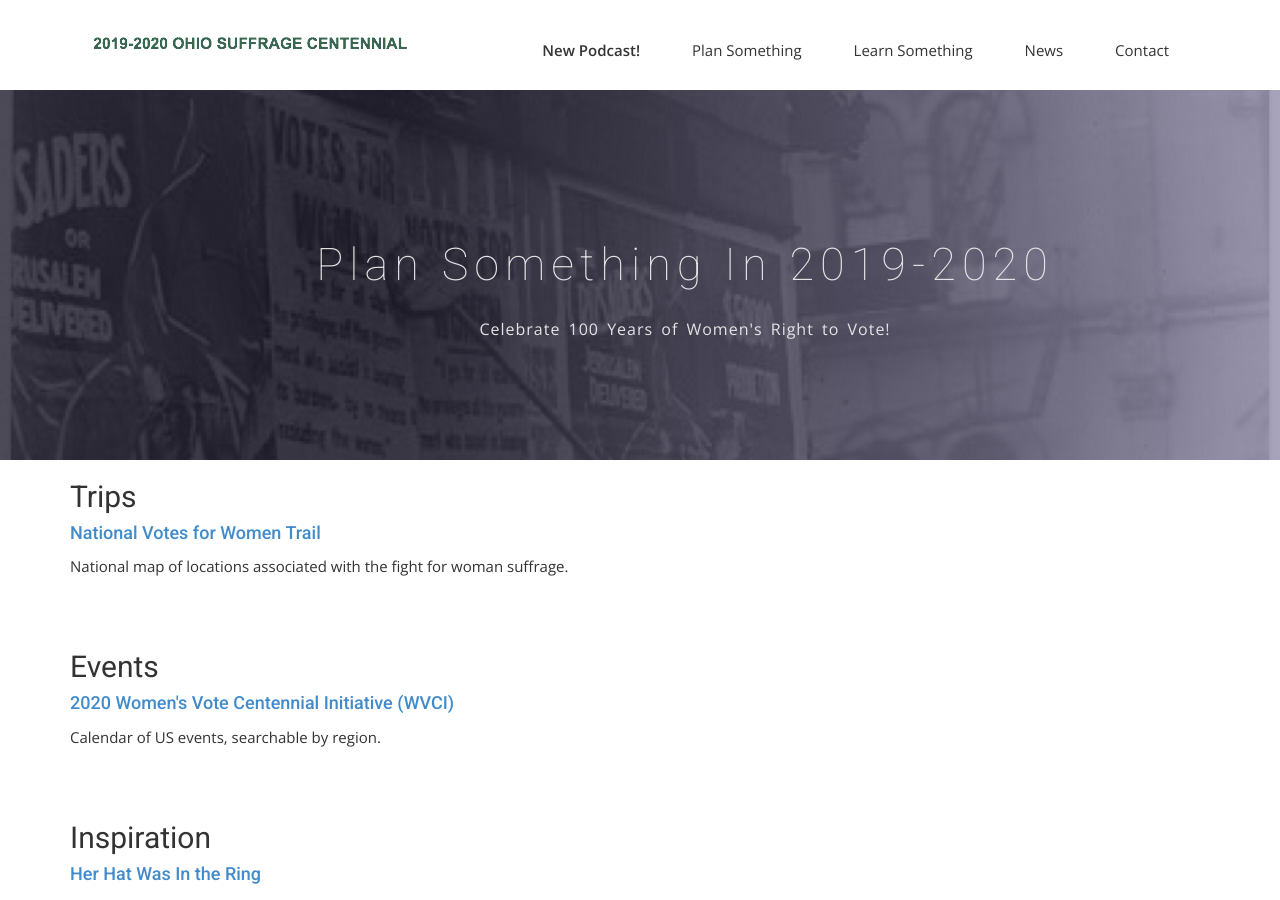
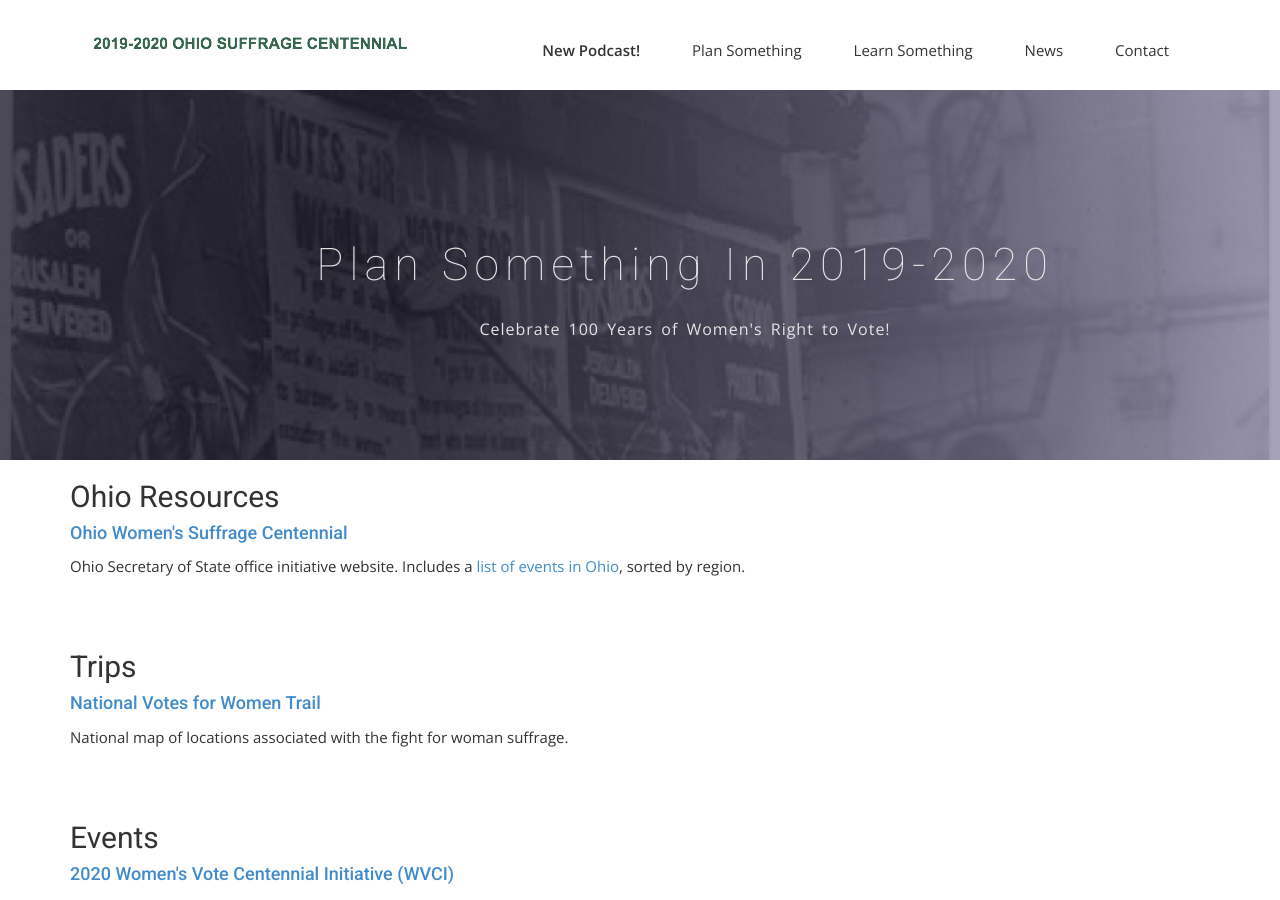
Before and after one commit to OhioSuffrageCentennial/ohiosuffragecentennial, a Jekyll site: the page built from plan.html, in a window 1280 px wide and 900 px high. Built offline with Jekyll 4.4.1, drawn with Linux system fonts in a browser that asks for light colours; nearby versions of some CDN libraries; some web fonts are replaced.

Commit message:
Add Ohio SOS site and Ohio resources category

```diff
--- a/plan.html
+++ b/plan.html
@@ -23,6 +23,14 @@ permalink: /plan/
     <div class="row">
       <div class="col-sm-8">
         <div class="block">
+          <div class="position-center">
+            <h2>Ohio Resources</h2>
+          </div>
+            <a href="https://www.sos.state.oh.us/secretary-office/office-initiatives/ohio-womens-suffrage-centennial/" target="_blank"><h4>Ohio Women's Suffrage Centennial</h4></a>
+            <p>Ohio Secretary of State office initiative website. Includes a <a href="https://www.sos.state.oh.us/secretary-office/office-initiatives/ohio-womens-suffrage-centennial/events/" target="_blank">list of events in Ohio</a>, sorted by region.</p>
+            <br>
+            <br>
+
           <div class="position-center">
             <h2>Trips</h2>
           </div>
```
